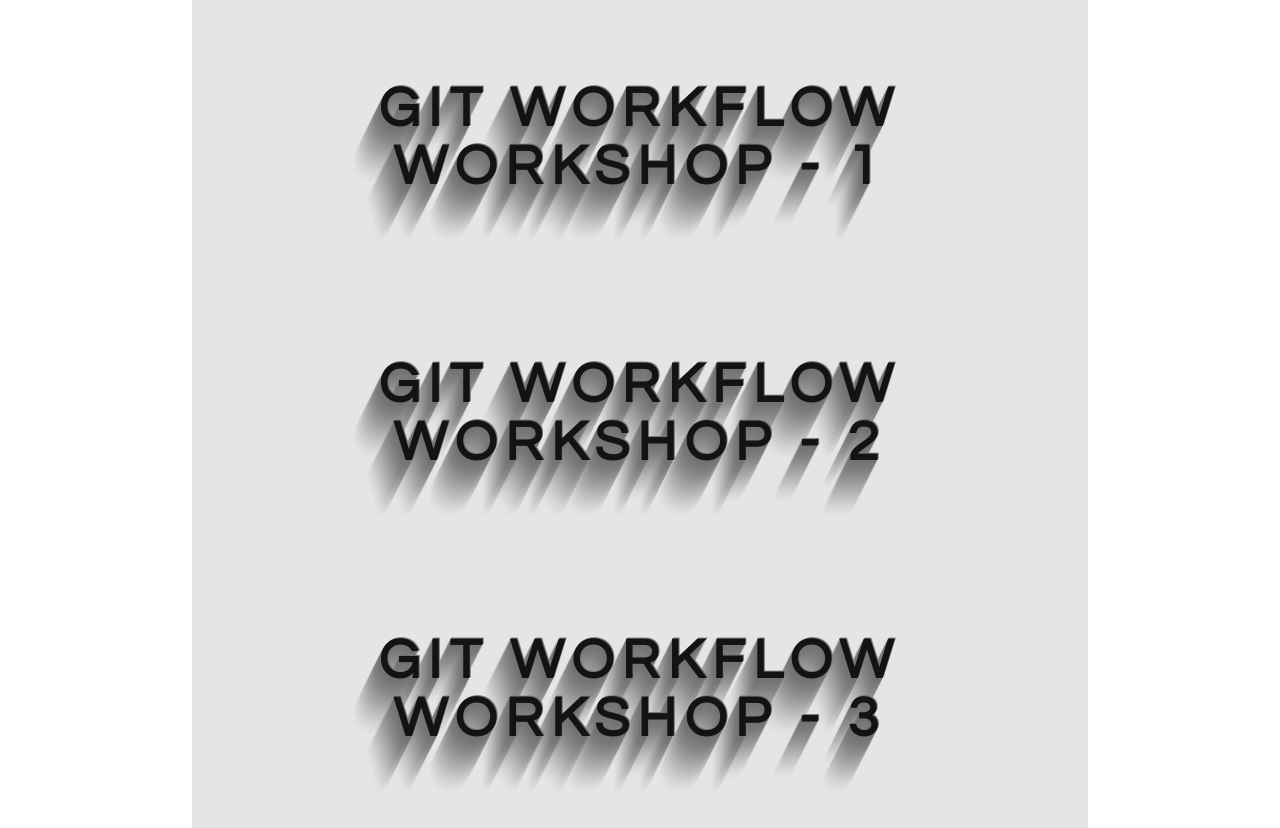
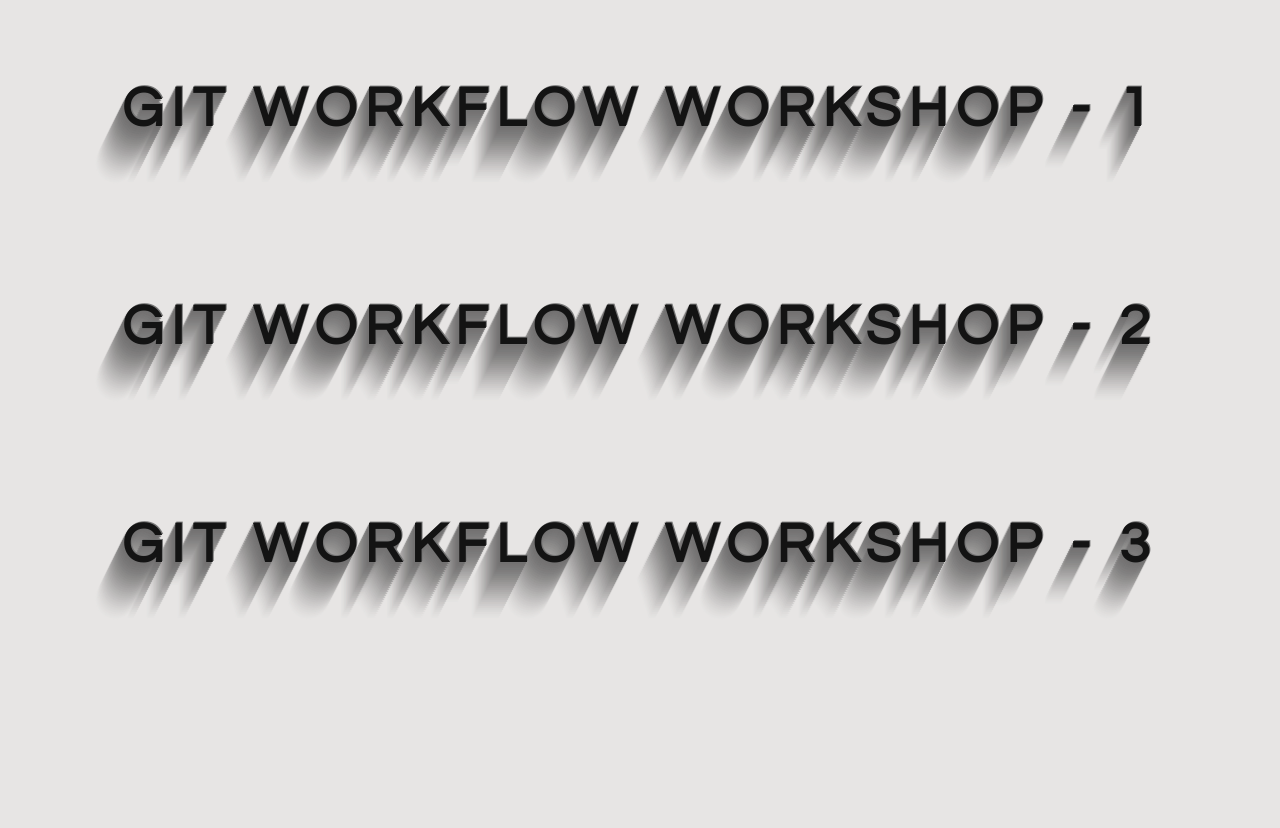
Before and after one commit to AhmedQeshta/github-lab, a plain HTML site: page index.html in a window 1280 px wide. After the commit the page ends 800 px from the top, so only its background shows below. Drawn offline with Linux system fonts and the light colour scheme.

Commit message:
Add New  Style Div Relates #4

```diff
--- a/style.css
+++ b/style.css
@@ -1,6 +1,10 @@
 * {
     margin: 0;
     padding: 0;
+}
+
+body {
+    background-color: #e7e5e4;
 }
 
 .page-heading {
@@ -12,7 +16,6 @@
     text-align: center;
     text-rendering: optimizeLegibility;
     color: #131313;
-    background-color: #e7e5e4;
     letter-spacing: 0.15em;
     text-shadow: 1px -1px 0 #767676, -1px 2px 1px #737272, -2px 4px 1px #767474,
     -3px 6px 1px #787777, -4px 8px 1px #7b7a7a, -5px 10px 1px #7f7d7d,
@@ -26,6 +29,6 @@
     text-align: center;
     font-family: "Roboto Light", serif;
     font-weight: 700;
-    width: 70%;
+    width: 90%;
     margin: 0 auto;
 }
```
